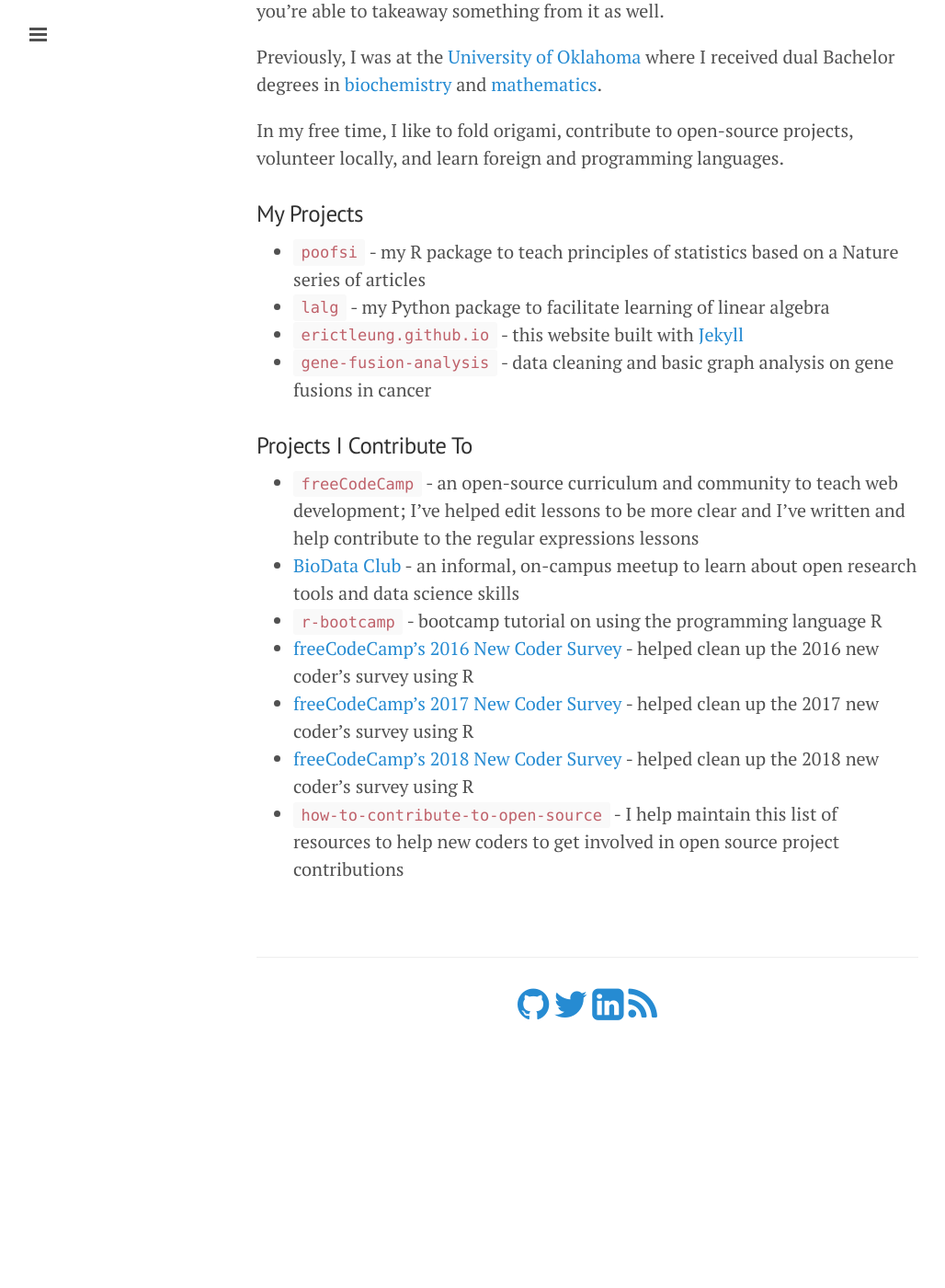
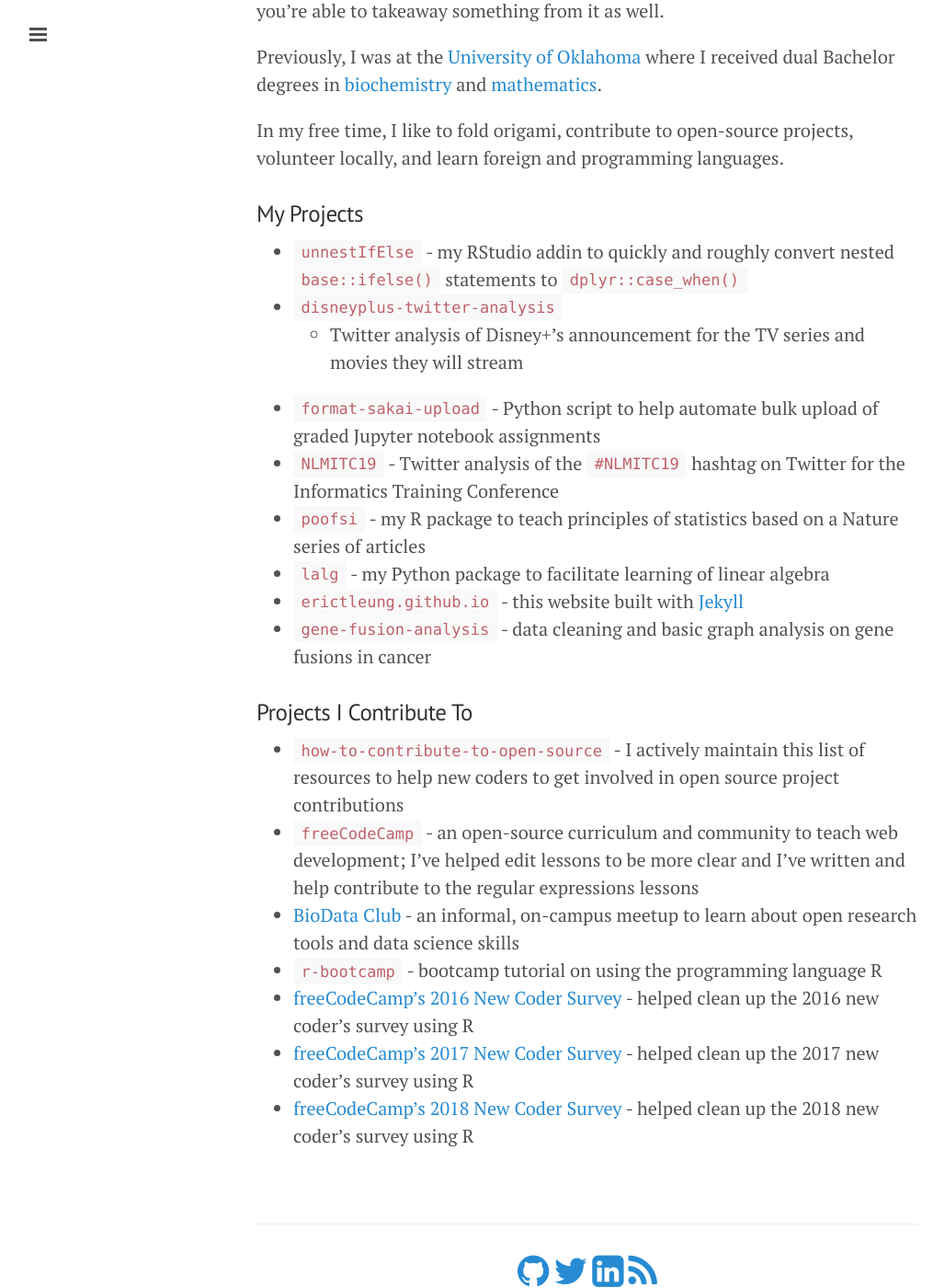
Before and after one commit to erictleung/erictleung.github.io, a Jekyll site: the page built from about.md, in a window 1280 px wide and 1400 px high, scrolled down 425 px. Shown: the whole window at 92% size, without its empty margins (1-1029 px from the left). Built offline with Jekyll 4.4.1, drawn with Linux system fonts in a browser that asks for light colours; nearby versions of some CDN libraries; before the commit the page ends 1579 px from its top, so only the background shows below that.

Commit message:
Update my projects and projects I contribute to

```diff
--- a/about.md
+++ b/about.md
@@ -30,6 +30,16 @@ volunteer locally, and learn foreign and programming languages.
 
 ### My Projects
 
+- [`unnestIfElse`](//github.com/erictleung/unnestIfElse) - my RStudio addin to
+  quickly and roughly convert nested `base::ifelse()` statements to
+  `dplyr::case_when()`
+- [`disneyplus-twitter-analysis`](//github.com/erictleung/disneyplus-twitter-analysis)
+  - Twitter analysis of Disney+'s announcement for the TV series and movies
+  they will stream
+- [`format-sakai-upload`](//github.com/erictleung/format-sakai-upload) - Python
+  script to help automate bulk upload of graded Jupyter notebook assignments
+- [`NLMITC19`](//github.com/erictleung/NLMITC19) - Twitter analysis of the
+  `#NLMITC19` hashtag on Twitter for the Informatics Training Conference
 - [`poofsi`](//github.com/erictleung/poofsi) - my R package to teach principles
 of statistics based on a Nature series of articles
 - [`lalg`](//github.com/erictleung/lalg) - my Python package to facilitate
@@ -41,6 +51,9 @@ of statistics based on a Nature series of articles
 
 ### Projects I Contribute To
 
+- [`how-to-contribute-to-open-source`](//github.com/freeCodeCamp/how-to-contribute-to-open-source) -
+  I actively maintain this list of resources to help new coders to get involved in
+  open source project contributions
 - [`freeCodeCamp`](//github.com/freeCodeCamp/freeCodeCamp) - an open-source
   curriculum and community to teach web development; I've helped edit lessons
   to be more clear and I've written and help contribute to the regular
```
Also changed, not shown: other parts of about.md (+0 -3 lines).
